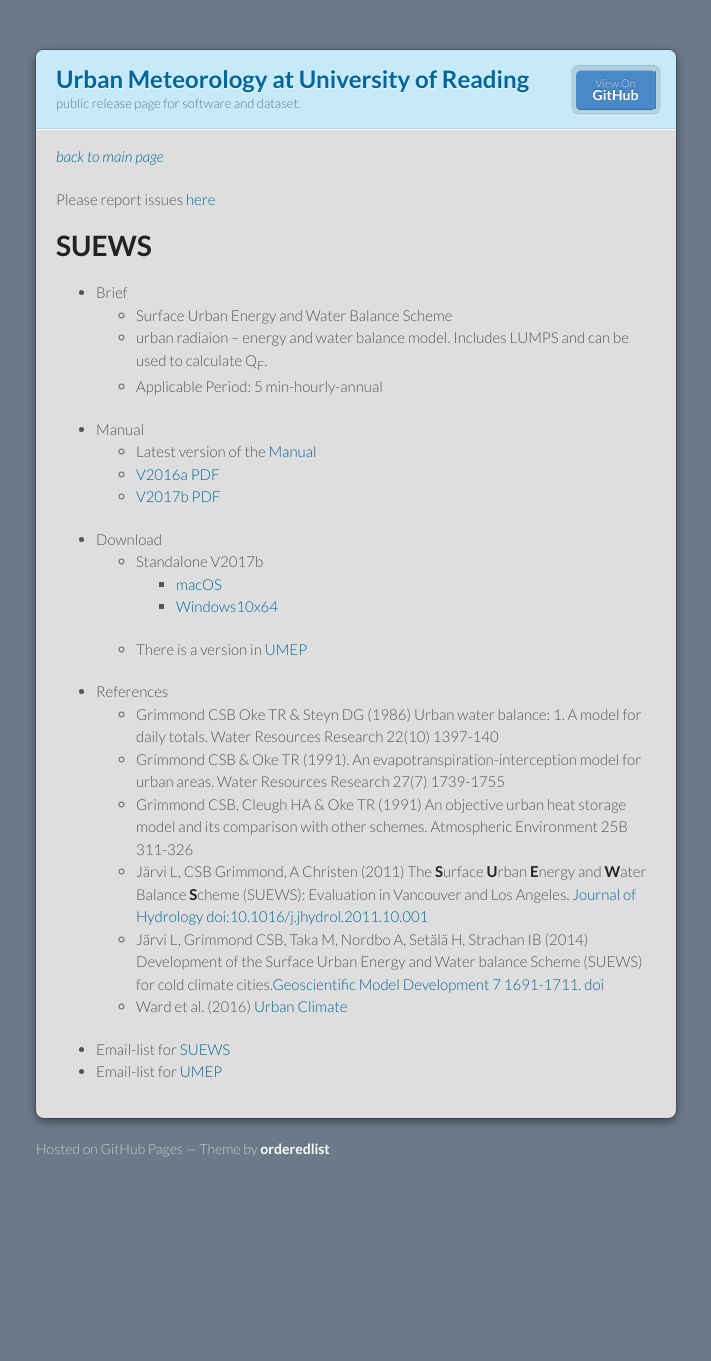
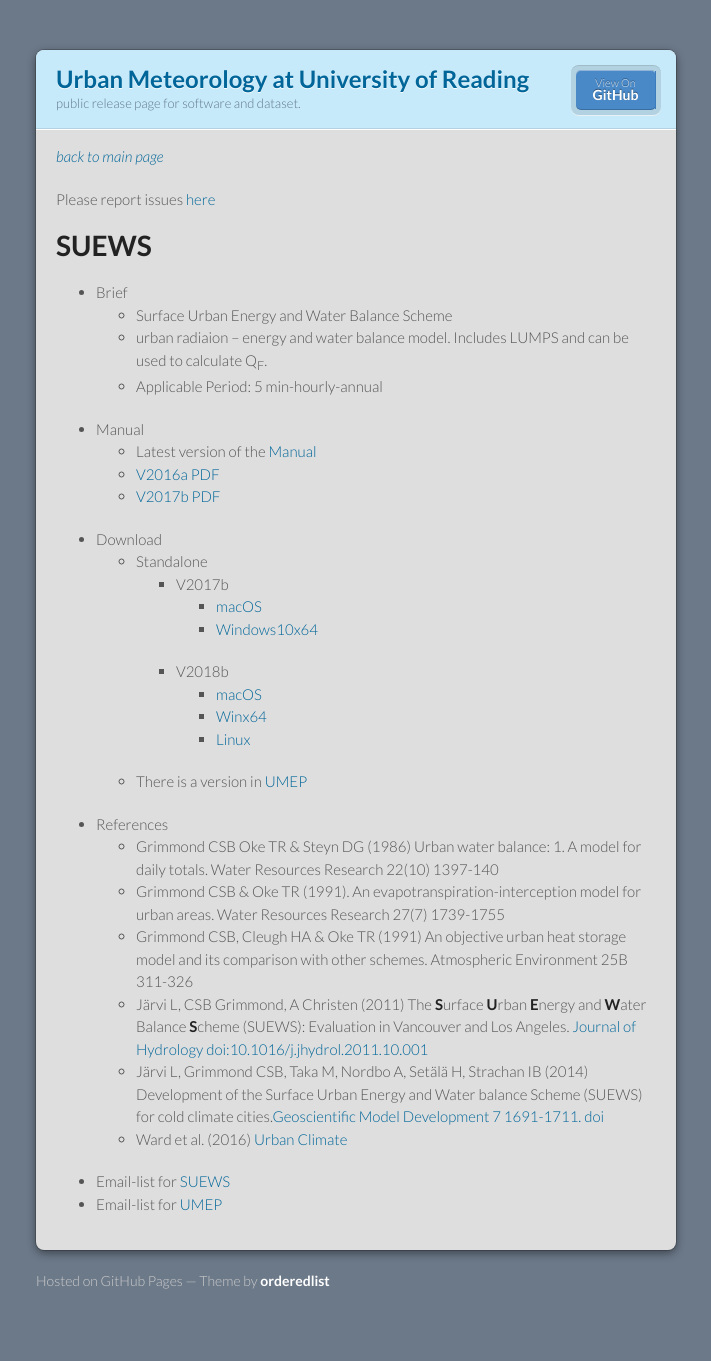
Before and after one commit to Urban-Meteorology-Reading/Urban-Meteorology-Reading.github.io, a Jekyll site: the page built from SUEWS.md, in a window 1280 px wide. Shown: the whole page, without its empty margins (284-995 px from the left). Built offline with Jekyll 4.4.1, drawn with Linux system fonts in a browser that asks for light colours; before the commit the page ends 1229 px from its top, so only the background shows below that.

Commit message:
added SUEWS 2018b

```diff
--- a/SUEWS.md
+++ b/SUEWS.md
@@ -15,9 +15,14 @@ Please report issues [here](https://github.com/Urban-Meteorology-Reading/Urban-M
   * [V2016a PDF](other files/SUEWS_V2016a_Manual.pdf)
   * [V2017b PDF](other files/SUEWS_V2017b_Manual.pdf)
 * Download
-  * Standalone V2017b
-    * [macOS](other files/SUEWS_V2017b_macOS.zip)
-    * [Windows10x64](other files/SUEWS_V2017b_Win10x64.zip)
+  * Standalone
+    - V2017b
+      * [macOS](other files/SUEWS_V2017b_macOS.zip)
+      * [Windows10x64](other files/SUEWS_V2017b_Win10x64.zip)
+    - V2018b
+      * [macOS](https://zenodo.org/record/2274255/files/SUEWS_2018b_macOS.zip?download=1)
+      * [Winx64](https://zenodo.org/record/2274255/files/SUEWS_2018b_win64.zip?download=1)
+      * [Linux](https://zenodo.org/record/2274255/files/SUEWS_2018b_Linux.zip?download=1)
   * There is a version in [UMEP](https://umep-docs.readthedocs.io)
 * References
   * Grimmond CSB  Oke TR & Steyn DG (1986) Urban water balance: 1. A model for daily totals. Water Resources Research 22(10) 1397-140
```
